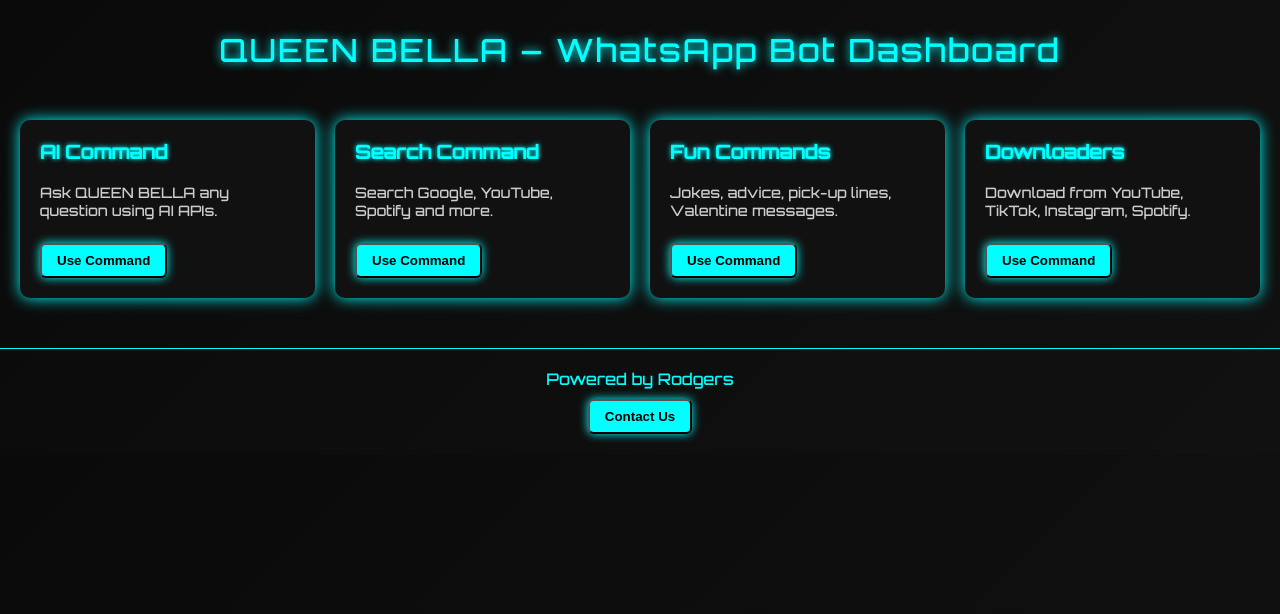
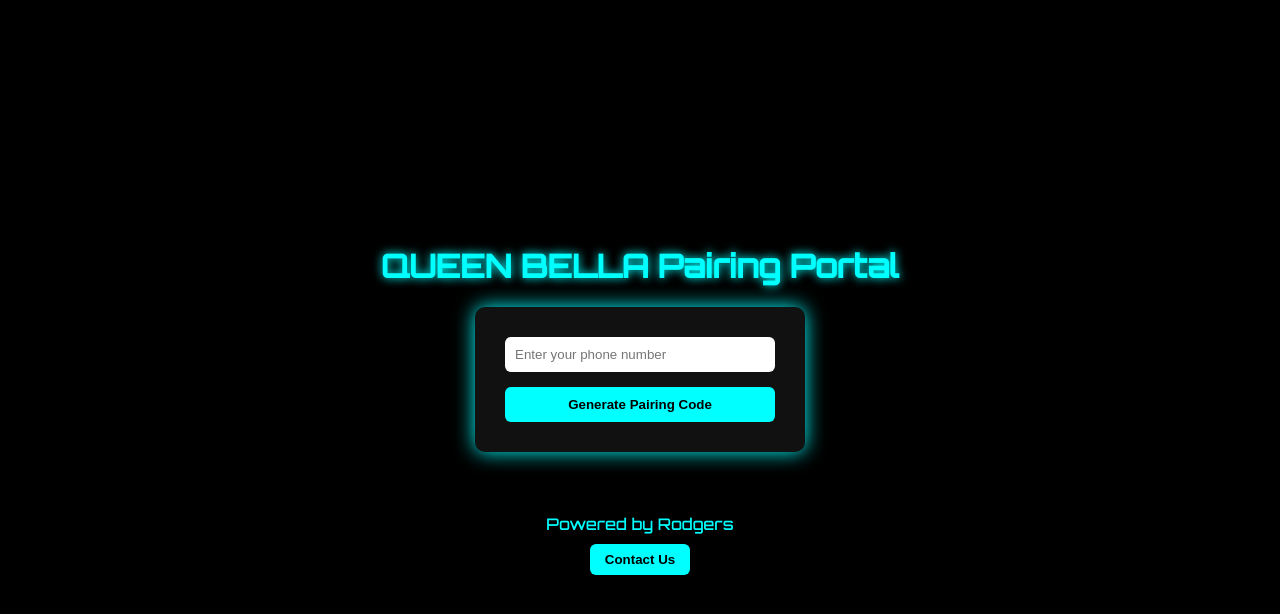
Before and after one commit to ROGERS-4/Queen-s-pair-site, a website: page index.html in a window 1280 px wide. Drawn offline with Linux system fonts and the light colour scheme.

Commit message:
Update index.html

```diff
--- a/index.html
+++ b/index.html
@@ -3,117 +3,60 @@
 <head>
 <meta charset="UTF-8">
 <meta name="viewport" content="width=device-width, initial-scale=1.0">
-<title>QUEEN BELLA Dashboard</title>
+<title>QUEEN BELLA Pairing</title>
 <link href="https://fonts.googleapis.com/css2?family=Orbitron:wght@500&display=swap" rel="stylesheet">
 <style>
-  body {
-    margin:0;
-    font-family: 'Orbitron', sans-serif;
-    background: linear-gradient(135deg, #0a0a0a, #111111);
-    color: #0ff;
-  }
-  header {
-    text-align:center;
-    padding:30px;
-    font-size:2em;
-    letter-spacing:2px;
-    text-shadow:0 0 10px #0ff;
-  }
-  .cards {
-    display:grid;
-    grid-template-columns:repeat(auto-fit,minmax(250px,1fr));
-    gap:20px;
-    padding:20px;
-  }
-  .card {
-    background:#111;
-    padding:20px;
-    border-radius:10px;
-    box-shadow:0 0 15px #0ff;
-    transition:0.3s;
-  }
-  .card:hover {
-    transform:scale(1.05);
-    box-shadow:0 0 30px #0ff;
-  }
-  .card h3 {
-    margin-top:0;
-    color:#0ff;
-    text-shadow:0 0 5px #0ff;
-  }
-  .card p {
-    font-size:0.9em;
-    color:#ccc;
-  }
-  .card button {
-    margin-top:10px;
-    background:#0ff;
-    color:#000;
-    font-weight:bold;
-    padding:8px 15px;
-    border-radius:6px;
-    box-shadow:0 0 10px #0ff;
-    cursor:pointer;
-  }
-  footer {
-    text-align:center;
-    padding:20px;
-    border-top:1px solid #0ff;
-    margin-top:30px;
-  }
-  footer button {
-    margin-top:10px;
-    background:#0ff;
-    color:#000;
-    font-weight:bold;
-    padding:8px 15px;
-    border-radius:6px;
-    box-shadow:0 0 10px #0ff;
-  }
+  body { margin:0; font-family:'Orbitron',sans-serif; background:#000; color:#0ff; display:flex; flex-direction:column; align-items:center; justify-content:center; min-height:100vh; }
+  h1 { text-align:center; text-shadow:0 0 10px #0ff; }
+  form { display:flex; flex-direction:column; gap:15px; background:#111; padding:30px; border-radius:10px; box-shadow:0 0 20px #0ff; }
+  input { padding:10px; border-radius:6px; border:none; width:250px; }
+  button { padding:10px; border-radius:6px; border:none; background:#0ff; color:#000; font-weight:bold; cursor:pointer; }
+  footer { margin-top:30px; text-align:center; }
+  footer button { margin-top:10px; background:#0ff; color:#000; padding:8px 15px; border-radius:6px; cursor:pointer; }
 </style>
 </head>
 <body>
 
-<header>QUEEN BELLA – WhatsApp Bot Dashboard</header>
+<h1>QUEEN BELLA Pairing Portal</h1>
 
-<div class="cards">
-  <div class="card">
-    <h3>AI Command</h3>
-    <p>Ask QUEEN BELLA any question using AI APIs.</p>
-    <button onclick="copyCommand('https://api.giftedtech.co.ke/api/ai/ai?apikey=gifted&q=Your+Question')">Use Command</button>
-  </div>
+<form id="pairForm">
+  <input type="text" id="phone" placeholder="Enter your phone number" required />
+  <button type="submit">Generate Pairing Code</button>
+</form>
 
-  <div class="card">
-    <h3>Search Command</h3>
-    <p>Search Google, YouTube, Spotify and more.</p>
-    <button onclick="copyCommand('https://api.giftedtech.co.ke/api/search/google?apikey=gifted&query=YourQuery')">Use Command</button>
-  </div>
-
-  <div class="card">
-    <h3>Fun Commands</h3>
-    <p>Jokes, advice, pick-up lines, Valentine messages.</p>
-    <button onclick="copyCommand('https://api.giftedtech.co.ke/api/fun/jokes?apikey=gifted')">Use Command</button>
-  </div>
-
-  <div class="card">
-    <h3>Downloaders</h3>
-    <p>Download from YouTube, TikTok, Instagram, Spotify.</p>
-    <button onclick="copyCommand('https://api.giftedtech.co.ke/api/download/ytmp3?apikey=gifted&url=VIDEO_URL')">Use Command</button>
-  </div>
-
-  <!-- Add more cards for Tools, Anime, Stalker, Viral Commands -->
-</div>
+<p id="result"></p>
 
 <footer>
-  Powered by Rodgers <br/>
+  Powered by Rodgers<br/>
   <button onclick="window.open('https://wa.me/254755660053','_blank')">Contact Us</button>
 </footer>
 
 <script>
-function copyCommand(cmd){
-  navigator.clipboard.writeText(cmd);
-  alert('Command copied to clipboard!');
-}
+const form = document.getElementById('pairForm');
+const result = document.getElementById('result');
+
+form.addEventListener('submit', async e => {
+  e.preventDefault();
+  const phone = document.getElementById('phone').value;
+
+  try {
+    const res = await fetch('/api/pair', {
+      method:'POST',
+      headers:{'Content-Type':'application/json'},
+      body: JSON.stringify({ phone })
+    });
+    const data = await res.json();
+
+    if(data.error) {
+      result.textContent = data.error;
+    } else {
+      result.innerHTML = `Your pairing code: <strong>${data.code}</strong> <br/>
+      <a href="${data.whatsappLink}" target="_blank">Send Code to WhatsApp</a>`;
+    }
+  } catch(err) {
+    result.textContent = 'Error generating code.';
+  }
+});
 </script>
 
 </body>
```
